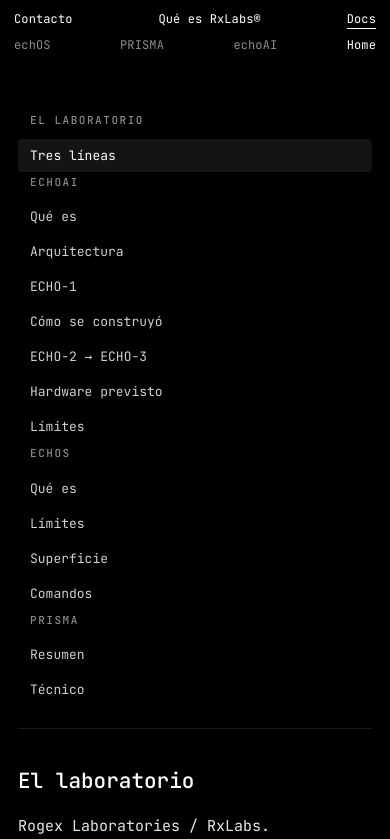
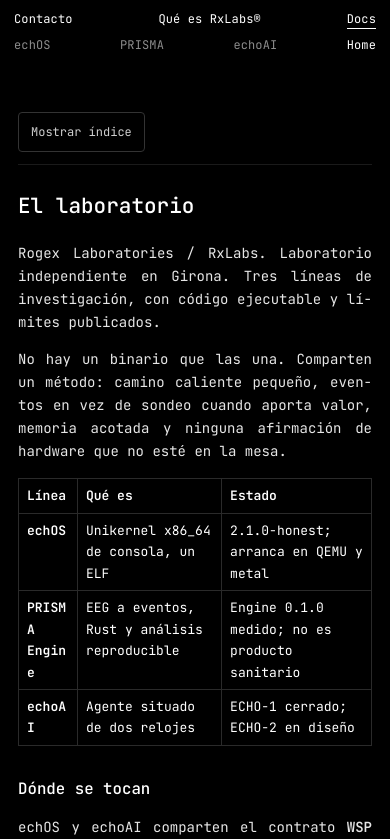
Before and after one commit to n4vv4r/Rogexneuro1betaLandingPage, a React (Vite) app: page /docs in a window 390 px wide. Shown: the top 839 px of the page. Built offline with nearby package versions, Linux system fonts and the light colour scheme.

Commit message:
Make documentation reader collapsible

```diff
--- a/src/pages/Docs.jsx
+++ b/src/pages/Docs.jsx
@@ -1,4 +1,4 @@
-import { useMemo } from "react";
+import { useMemo, useState } from "react";
 import { useLocation, useNavigate } from "react-router-dom";
 import { marked } from "marked";
 import echosQue from "../content/echos/que-es.md?raw";
@@ -48,6 +48,10 @@
 export default function Docs() {
   const loc = useLocation();
   const nav = useNavigate();
+  const [sideOpen, setSideOpen] = useState(() => {
+    if (typeof window === "undefined") return true;
+    return window.matchMedia("(min-width: 861px)").matches;
+  });
   const docsHost = typeof window !== "undefined"
     && window.location.hostname === "docs.rogexlaboratories.com";
 
@@ -69,12 +73,27 @@
 
   const open = (id) => {
     nav(docsHost ? `/${id}` : `/docs/${id}`);
+    if (typeof window !== "undefined"
+      && window.matchMedia("(max-width: 860px)").matches) {
+      setSideOpen(false);
+    }
   };
 
   return (
     <main className="page">
-      <div className="docs">
-        <aside className="docs-side">
+      <div className={`docs${sideOpen ? "" : " is-side-hidden"}`}>
+        <div className="docs-toolbar">
+          <button
+            type="button"
+            className="docs-toggle"
+            aria-controls="docs-index"
+            aria-expanded={sideOpen}
+            onClick={() => setSideOpen((value) => !value)}
+          >
+            {sideOpen ? "Ocultar índice" : "Mostrar índice"}
+          </button>
+        </div>
+        <aside id="docs-index" className="docs-side" hidden={!sideOpen}>
           {groups().map((g) => (
             <div key={g.name}>
               <h2>{g.name}</h2>
--- a/src/styles.css
+++ b/src/styles.css
@@ -175,16 +175,54 @@
 /* —— docs —— */
 .docs {
   display: grid;
-  grid-template-columns: 220px minmax(0, 40rem);
+  grid-template-columns: 220px minmax(0, 52rem);
+  grid-template-areas:
+    "toolbar toolbar"
+    "sidebar body";
   justify-content: center;
   column-gap: 4rem;
-  max-width: 58rem;
+  row-gap: 1.25rem;
+  max-width: 82rem;
   margin: 0 auto;
   padding: 48px 32px 120px;
   min-height: calc(100vh - var(--nav-h));
 }
 
+.docs.is-side-hidden {
+  grid-template-columns: minmax(0, 64rem);
+  grid-template-areas:
+    "toolbar"
+    "body";
+  max-width: 72rem;
+}
+
+.docs-toolbar {
+  grid-area: toolbar;
+  display: flex;
+  align-items: center;
+  min-width: 0;
+  border-bottom: 1px solid #1a1a1a;
+  padding-bottom: 12px;
+}
+
+.docs-toggle {
+  color: #cfcfcf;
+  background: transparent;
+  border: 1px solid #333;
+  border-radius: 4px;
+  padding: 7px 11px;
+  font-size: 12px;
+  cursor: pointer;
+}
+
+.docs-toggle:hover,
+.docs-toggle:focus-visible {
+  color: #fff;
+  border-color: #777;
+}
+
 .docs-side {
+  grid-area: sidebar;
   padding: 6px 4px 48px 0;
 }
 
@@ -222,6 +260,8 @@
 }
 
 .docs-body {
+  grid-area: body;
+  min-width: 0;
   padding: 4px 0 48px;
   overflow-wrap: anywhere;
 }
@@ -229,7 +269,12 @@
 .docs-body h1 { font-size: 1.4rem; font-weight: 500; margin: 0 0 1.2rem; }
 .docs-body h2 { font-size: 1.05rem; font-weight: 500; margin: 2rem 0 0.7rem; }
 .docs-body h3 { font-size: 0.95rem; font-weight: 500; margin: 1.4rem 0 0.5rem; }
-.docs-body p, .docs-body li { color: #e6e6e6; }
+.docs-body p, .docs-body li {
+  color: #e6e6e6;
+  text-align: justify;
+  text-justify: inter-word;
+  hyphens: auto;
+}
 .docs-body a { text-decoration: underline; }
 .docs-body pre {
   background: #0a0a0a;
@@ -282,13 +327,41 @@
   }
   .docs {
     grid-template-columns: 1fr;
+    grid-template-areas:
+      "toolbar"
+      "sidebar"
+      "body";
     padding: 28px 18px 80px;
     column-gap: 0;
+    row-gap: 0;
+  }
+  .docs.is-side-hidden {
+    grid-template-columns: 1fr;
+    grid-template-areas:
+      "toolbar"
+      "body";
+    max-width: none;
+  }
+  .docs-toolbar {
+    padding-bottom: 12px;
+    margin-bottom: 20px;
+  }
+  .docs-toggle {
+    min-height: 40px;
+    padding: 9px 12px;
   }
   .docs-side {
-    padding: 0 0 20px;
-    margin-bottom: 28px;
+    padding: 0 0 12px;
+    margin-bottom: 20px;
     border-bottom: 1px solid #1a1a1a;
   }
-  .docs-body { padding: 8px 0 48px; }
+  .docs-body {
+    padding: 4px 0 48px;
+    font-size: 14px;
+    line-height: 1.65;
+  }
+  .docs-body pre,
+  .docs-body table {
+    text-align: left;
+  }
 }
```
